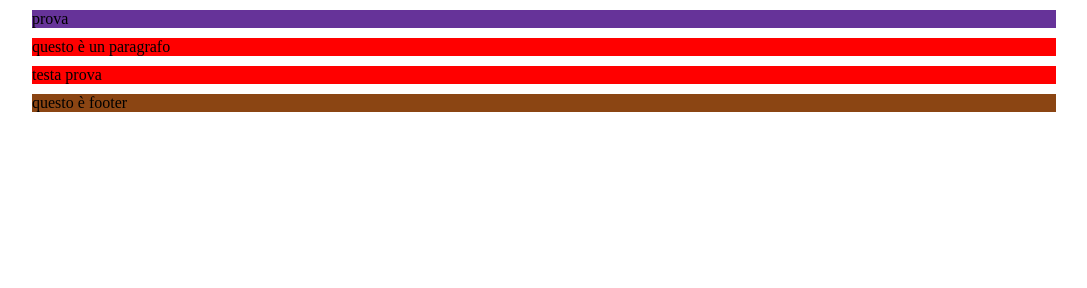
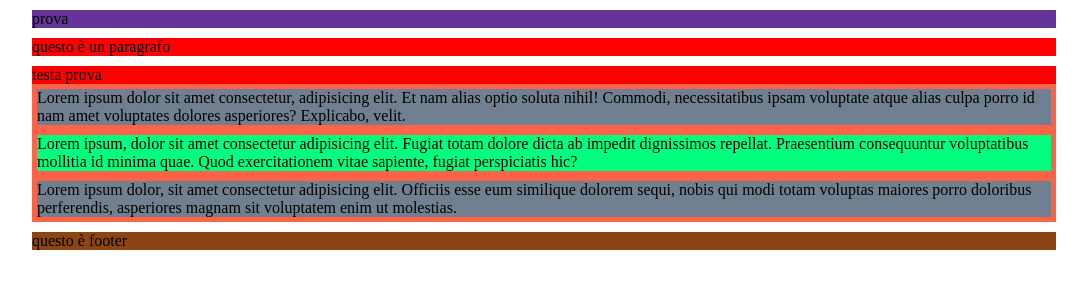
Before and after one commit to orbok89/htmlcss-struttura-wp, a plain HTML site: page index.html in a window 1280 px wide. Shown: the whole page, without its empty margins (96-1183 px from the left). Drawn offline with Linux system fonts and the light colour scheme.

Commit message:
problemi coi margini

```diff
--- a/css/style.css
+++ b/css/style.css
@@ -8,6 +8,12 @@
     width: 80%;
     margin: 10px auto;
 }
+.clearfix{
+    content: "";
+    display: table;
+    clear: both;
+}
+
 /* fine caratteristiche globali */
 /* TESTA e paragrafi semplici */
 header{
@@ -21,3 +27,25 @@ footer{
     background-color: saddlebrown;
     margin: 10px auto;
 }
+/* fine testa ecc */
+/* tre colonne */
+
+.lati{
+    width: calc ((100% / 5) -20px);
+    margin: 5px;
+    background-color: slategray;
+    float: left;
+}
+.centro{
+    width: calc ((100% / 5) * 3-10px);
+    margin: 5px;
+    background-color: springgreen;
+    float: left;
+}
+.box1{
+    background-color: tomato;
+}
+/* fine 3 colonne */
+.nomarginesotto{
+    margin-bottom: 0;
+}
--- a/index.html
+++ b/index.html
@@ -17,12 +17,12 @@
         <!-- sezione coi float -->
 
             <!-- testa -->
-            <div class="paragrafo1"> testa prova</div>
+            <div class="paragrafo1 nomarginesotto"> testa prova</div>
             <!-- fine testa -->
-        <section class="box1">
-            <div></div>
-            <div></div>
-            <div></div>
+        <section class="box1 clearfix">
+            <div class="lati">Lorem ipsum dolor sit amet consectetur, adipisicing elit. Et nam alias optio soluta nihil! Commodi, necessitatibus ipsam voluptate atque alias culpa porro id nam amet voluptates dolores asperiores? Explicabo, velit.</div>
+            <div class="centro">Lorem ipsum, dolor sit amet consectetur adipisicing elit. Fugiat totam dolore dicta ab impedit dignissimos repellat. Praesentium consequuntur voluptatibus mollitia id minima quae. Quod exercitationem vitae sapiente, fugiat perspiciatis hic?</div>
+            <div class="lati">Lorem ipsum dolor, sit amet consectetur adipisicing elit. Officiis esse eum similique dolorem sequi, nobis qui modi totam voluptas maiores porro doloribus perferendis, asperiores magnam sit voluptatem enim ut molestias.</div>
         </section>
         <!-- fine sezione float -->
         <!-- footer  -->
```
